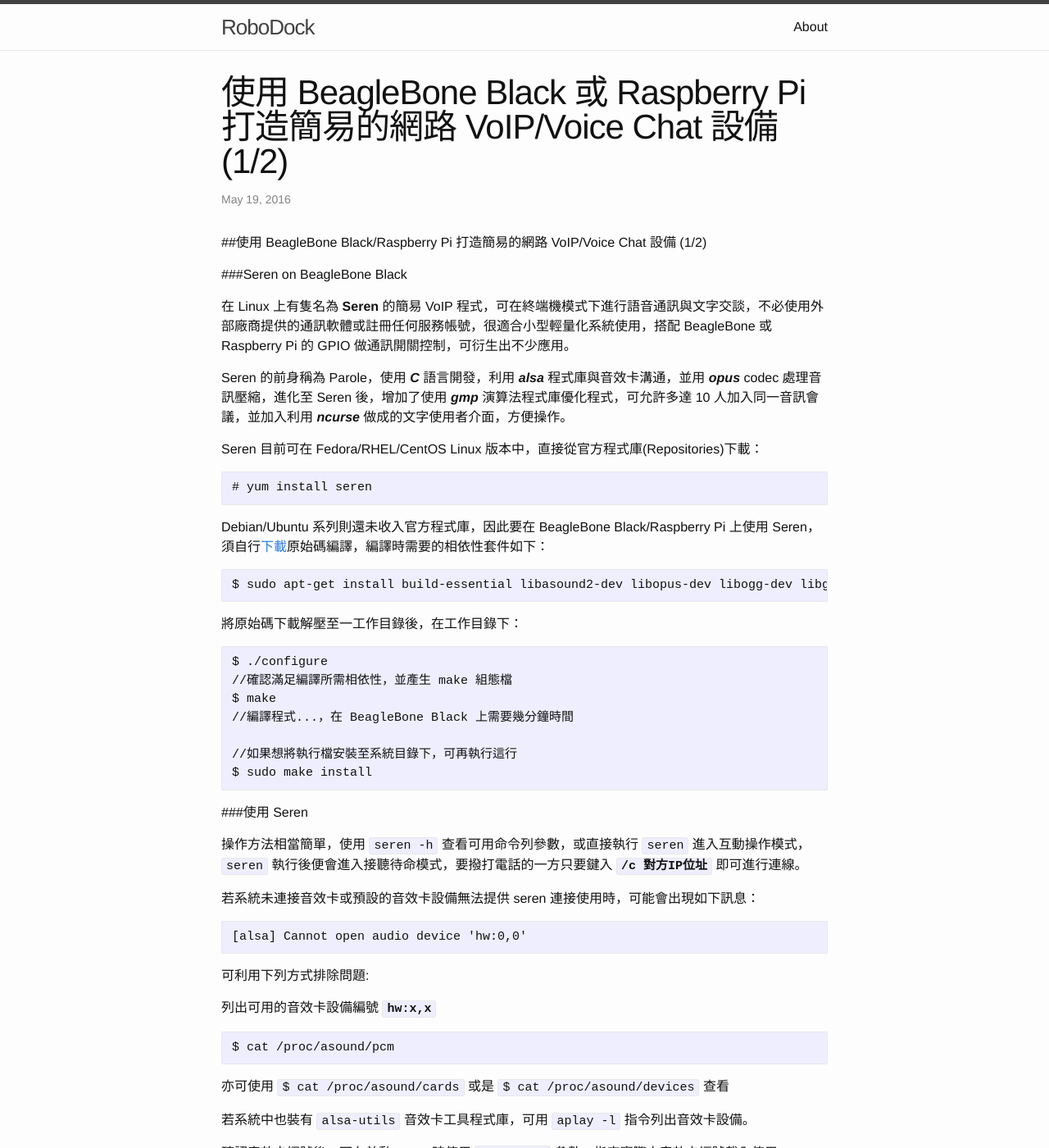
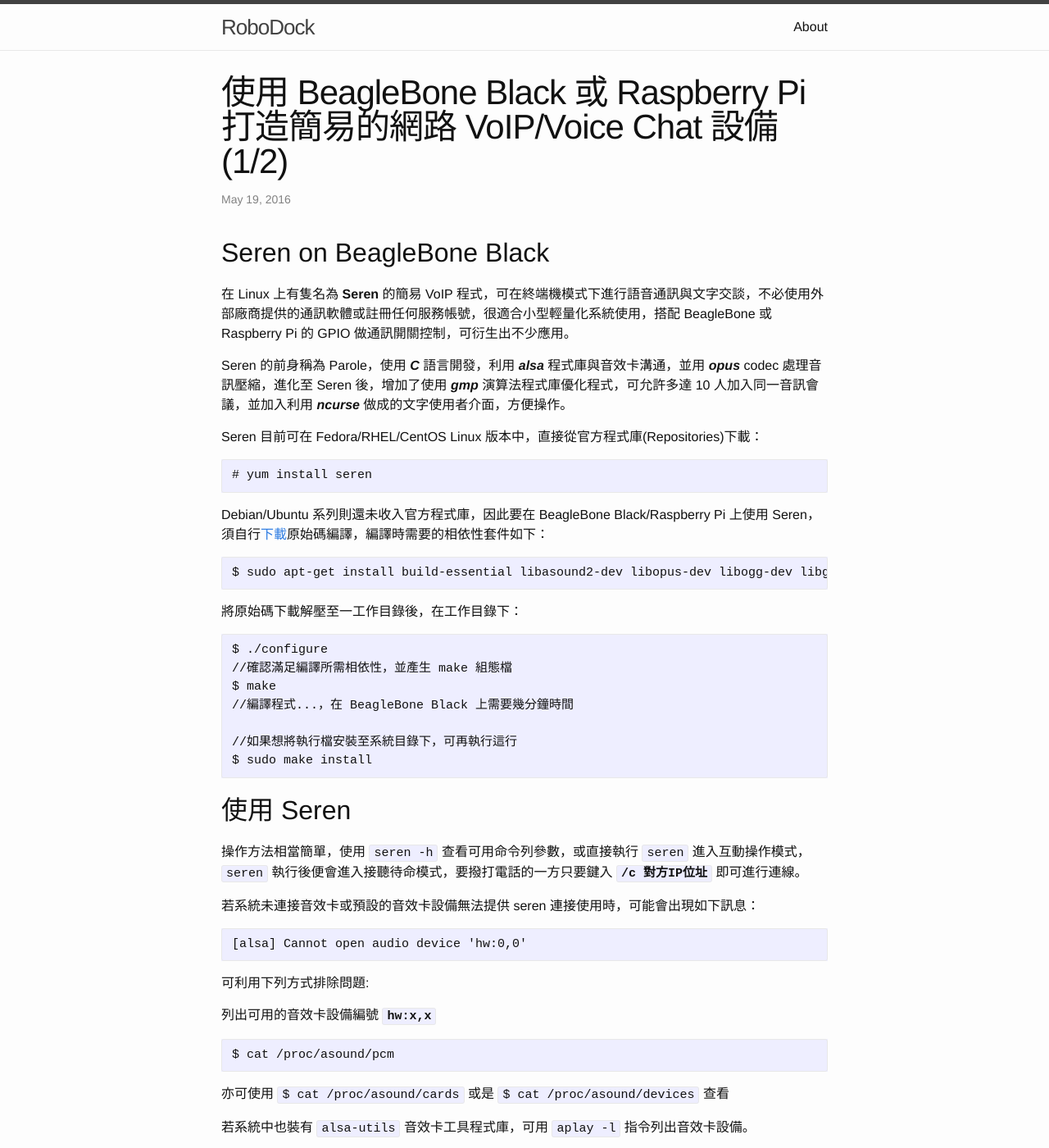
Before and after one commit to robodock/robodock.github.io, a Jekyll site: the page built from _posts/2016-05-19-beaglebone-black-seren-voip-1.markdown, in a window 1280 px wide and 1400 px high. Shown: the whole window at 82% size. Built offline with Jekyll 4.4.1, drawn with Linux system fonts in a browser that asks for light colours.

Commit message:
20160521 23:16

```diff
--- a/_posts/2016-05-14-beaglebonetor-relay.markdown
+++ b/_posts/2016-05-14-beaglebonetor-relay.markdown
@@ -4,7 +4,7 @@
 date: 2016-05-14T18:07:33+08:00
 ---
 
-##使用 BeagleBone Black 打造 Tor Bridge Relay
+## 使用 BeagleBone Black 打造 Tor Bridge Relay
 
 1. 安裝標準 Debian 系統 Image，因為要作為網路服務器使用，只要安裝 Console 版本即可。
 	我這裡裝的是可安裝至 onboard 2GB eMMC 中的 debian wheezy。
--- a/_posts/2016-05-19-beaglebone-black-seren-voip-1.markdown
+++ b/_posts/2016-05-19-beaglebone-black-seren-voip-1.markdown
@@ -5,9 +5,8 @@
 keywords: beaglebone black, seren, voip, python, raspberry pi
 ---
 
-##使用 BeagleBone Black/Raspberry Pi 打造簡易的網路 VoIP/Voice Chat 設備 (1/2)
 
-###Seren on BeagleBone Black
+## Seren on BeagleBone Black
 
 在 Linux 上有隻名為 **Seren** 的簡易 VoIP 程式，可在終端機模式下進行語音通訊與文字交談，不必使用外部廠商提供的通訊軟體或註冊任何服務帳號，很適合小型輕量化系統使用，搭配 BeagleBone 或 Raspberry Pi 的 GPIO 做通訊開關控制，可衍生出不少應用。
 
@@ -31,7 +30,7 @@
 	//如果想將執行檔安裝至系統目錄下，可再執行這行
 	$ sudo make install
 
-###使用 Seren
+## 使用 Seren
 
 操作方法相當簡單，使用 `seren -h` 查看可用命令列參數，或直接執行 `seren` 進入互動操作模式，`seren` 執行後便會進入接聽待命模式，要撥打電話的一方只要鍵入 **`/c 對方IP位址`** 即可進行連線。
 
--- a/_posts/2016-05-19-beaglebone-black-seren-voip-2.markdown
+++ b/_posts/2016-05-19-beaglebone-black-seren-voip-2.markdown
@@ -6,9 +6,9 @@
 ---
 
 
-##使用 Python 來控制 Seren
+## 使用 Python 來控制 Seren
 
-###安裝 PyBBIO 模組
+### 安裝 PyBBIO 模組
 
 我這邊打算使用 Python 來處理 IO 控制，這樣就可透過按鍵或開關，來控制連線通訊，也可接個燈號顯示來電。
 
```
Also changed, not shown: _posts/2016-05-21-python-oauth-2-0.markdown (renamed from _drafts/python-oauth-2-0.markdown, +11 -8 lines).
